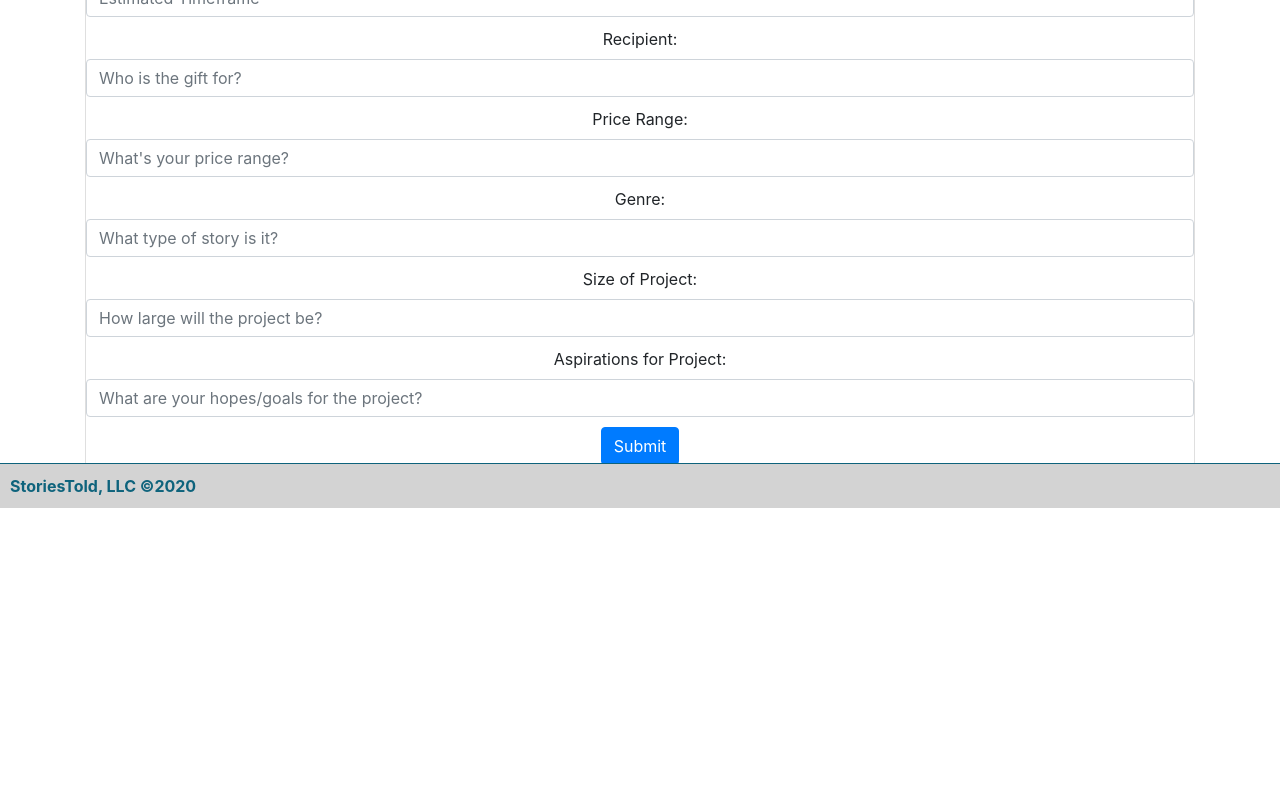
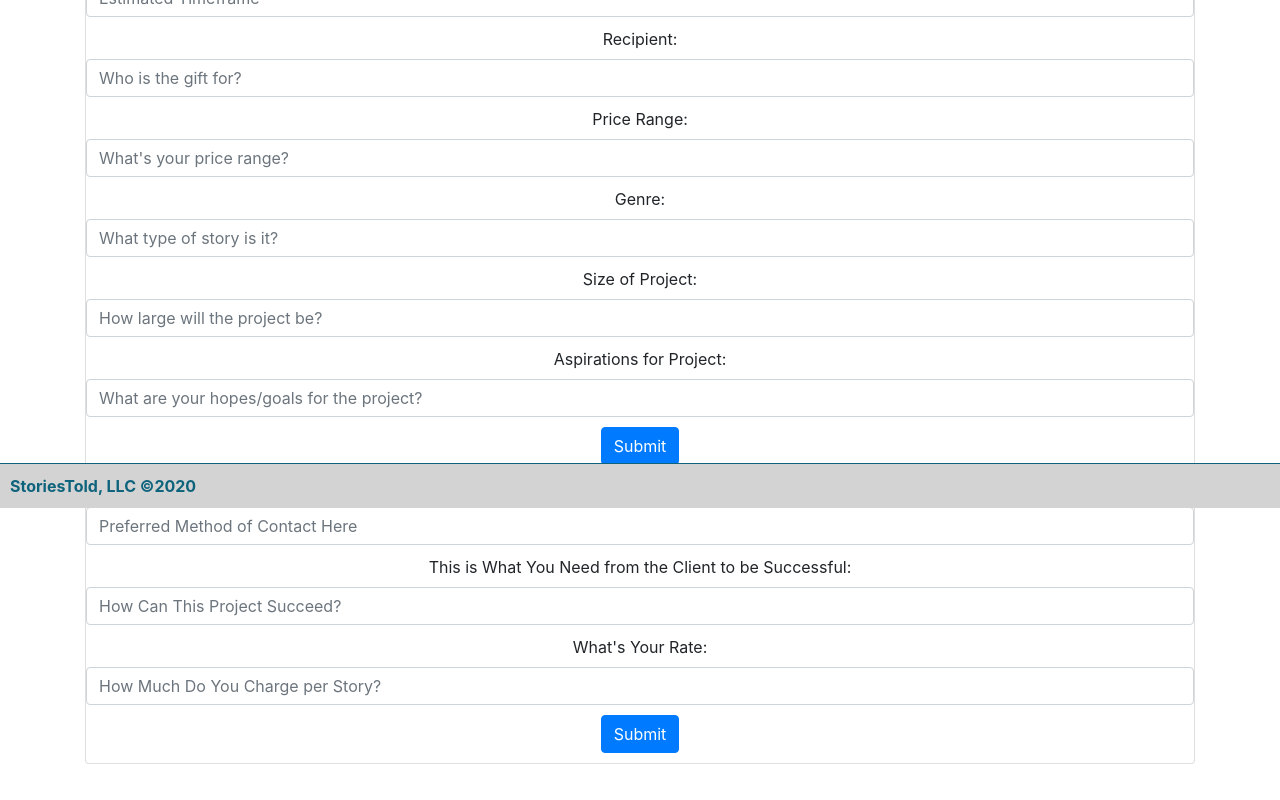
Before and after one commit to brer4449/story, a React (Create React App) app: page /Gift in a window 1280 px wide. Shown: the part 292-1092 px from the top of the page. Before the commit the page ends 800 px from the top, so only its background shows below. Built offline with nearby package versions, Linux system fonts and the light colour scheme.

Commit message:
added proposal form for storytellers

```diff
--- a/src/components/ClientForm/index.js
+++ b/src/components/ClientForm/index.js
@@ -99,7 +99,7 @@ class ClientForm extends React.Component {
             onChange={this.handleInputChange}
           ></Form.Control>
         </div>
-        <button className="btn btn-primary" type="submit">
+        <button className="btn btn-primary mb-10" type="submit">
           Submit
         </button>
       </Form>
--- /dev/null
+++ b/src/components/Proposal/index.js
@@ -0,0 +1,79 @@
+import React from "react";
+import { Form } from "react-bootstrap";
+import "./styles.css";
+
+class Proposal extends React.Component {
+  constructor(props) {
+    super(props);
+    this.state = {
+      communication: "",
+      whatsneeded: "",
+      pricerange: "",
+    };
+
+    this.handleInputChange = this.handleInputChange.bind(this);
+  }
+
+  handleInputChange = (e) => {
+    const target = e.target;
+    const value = target.value;
+    const name = target.name;
+
+    this.setState({
+      [name]: value,
+    });
+  };
+
+  handleSubmit = (e) => {
+    e.preventDefault();
+    // handle submit here
+    console.log("this proposal form worked!");
+    console.log(this.state);
+  };
+
+  render() {
+    return (
+      <Form onSubmit={this.handleSubmit}>
+        <div className="mb-10">
+          <Form.Label htmlFor="communication">
+            Preferred Method of Communication:
+          </Form.Label>
+          <Form.Control
+            type="text"
+            id="communication"
+            name="communication"
+            placeholder="Preferred Method of Contact Here"
+            onChange={this.handleInputChange}
+          ></Form.Control>
+        </div>
+        <div className="mb-10">
+          <Form.Label htmlFor="whatsneeded">
+            This is What You Need from the Client to be Successful:
+          </Form.Label>
+          <Form.Control
+            type="text"
+            id="whatsneeded"
+            name="whatsneeded"
+            placeholder="How Can This Project Succeed?"
+            onChange={this.handleInputChange}
+          ></Form.Control>
+        </div>
+        <div className="mb-10">
+          <Form.Label htmlFor="pricerange">What's Your Rate:</Form.Label>
+          <Form.Control
+            type="text"
+            id="pricerange"
+            name="pricerange"
+            placeholder="How Much Do You Charge per Story?"
+            onChange={this.handleInputChange}
+          ></Form.Control>
+        </div>
+        <button className="btn btn-primary mb-10" type="submit">
+          Submit
+        </button>
+      </Form>
+    );
+  }
+}
+
+export default Proposal;
--- /dev/null
+++ b/src/components/Proposal/styles.css
@@ -0,0 +1,3 @@
+.mb-10 {
+  margin-bottom: 10px;
+}
--- a/src/pages/GiftPage.js
+++ b/src/pages/GiftPage.js
@@ -1,5 +1,6 @@
 import React from "react";
 import ClientForm from "../components/ClientForm/index";
+import Proposal from "../components/Proposal/index";
 import Footer from "../components/Footer/index";
 
 function Gift() {
@@ -14,10 +15,14 @@ function Gift() {
               </div>
               <div className="card-body"></div>
               <ClientForm></ClientForm>
+              <Proposal></Proposal>
             </div>
           </div>
         </div>
       </div>
+      <br></br>
+      <br></br>
+      <br></br>
       <Footer></Footer>
     </div>
   );
```
Also changed, not shown: 1 other file (tests, documents, lock files or other folders).
